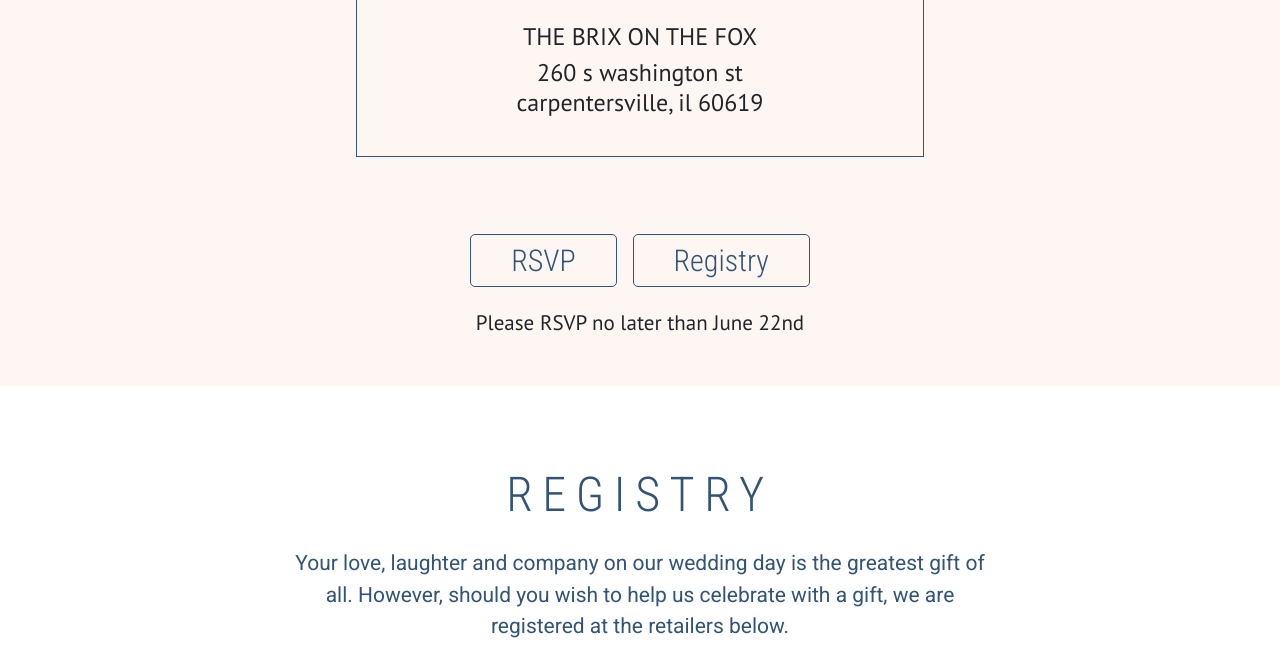
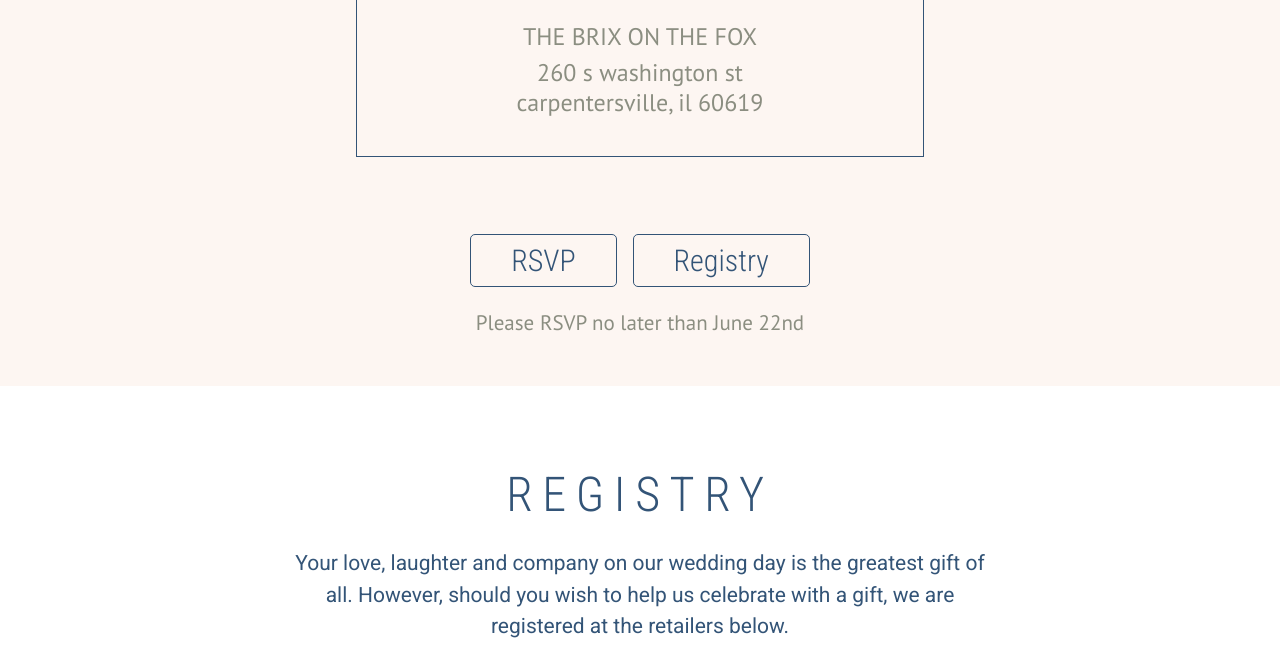
Before and after one commit to iamtheozzy/ozzyandalanna, a Gatsby site: page / in a window 1280 px wide. Shown: the part 506-1167 px from the top of the page. Built offline with nearby package versions, Linux system fonts and the light colour scheme; Gatsby itself is replaced by a stand-in of ours; a web font is replaced by a local one.

Commit message:
safari color fix

```diff
--- a/src/components/Hero/styles.module.scss
+++ b/src/components/Hero/styles.module.scss
@@ -24,6 +24,7 @@
     text-transform: uppercase;
     padding-top: 120px;
     margin-bottom: 80px;
+    color: #8b8e81;
 
     @media (max-width: 768px) {
         font-size: 40px;
@@ -72,6 +73,7 @@
 .dateBox__date {
     text-transform: uppercase;
     margin-bottom: 32px;
+    color: #8B8E81;
 
     @media (max-width: 376px) {
         line-height: 1.25em;
@@ -80,6 +82,7 @@
 
 .dateBox__location {
     line-height: 180%;
+    color: #8B8E81;
 
     @media (max-width: 480px) {
         line-height: 1.25em;
@@ -88,6 +91,7 @@
 
 .venueName {
     text-transform: uppercase;
+    color: #8B8E81;
 
     @media (max-width: 376px) {
         font-size: 20px;
@@ -101,6 +105,7 @@
 .address {
     text-transform: lowercase;
     line-height: 1.25em;
+    color: #8B8E81;
 
     @media (max-width: 320px) {
        font-size: 19px;
@@ -109,5 +114,6 @@
 }
 
 .deadLine {
+    color: #8B8E81;
     font-size: 21px;
 }
```
